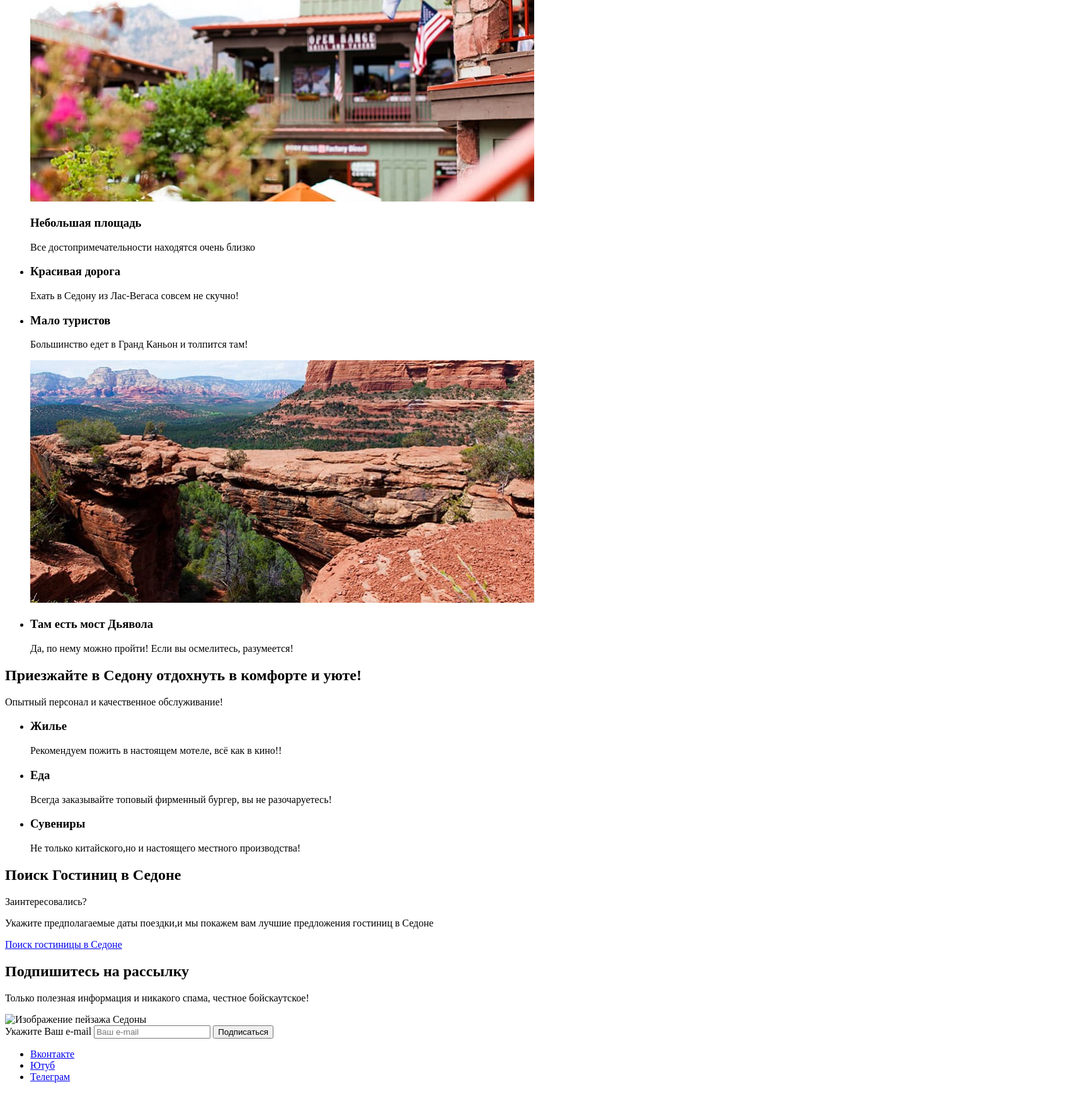
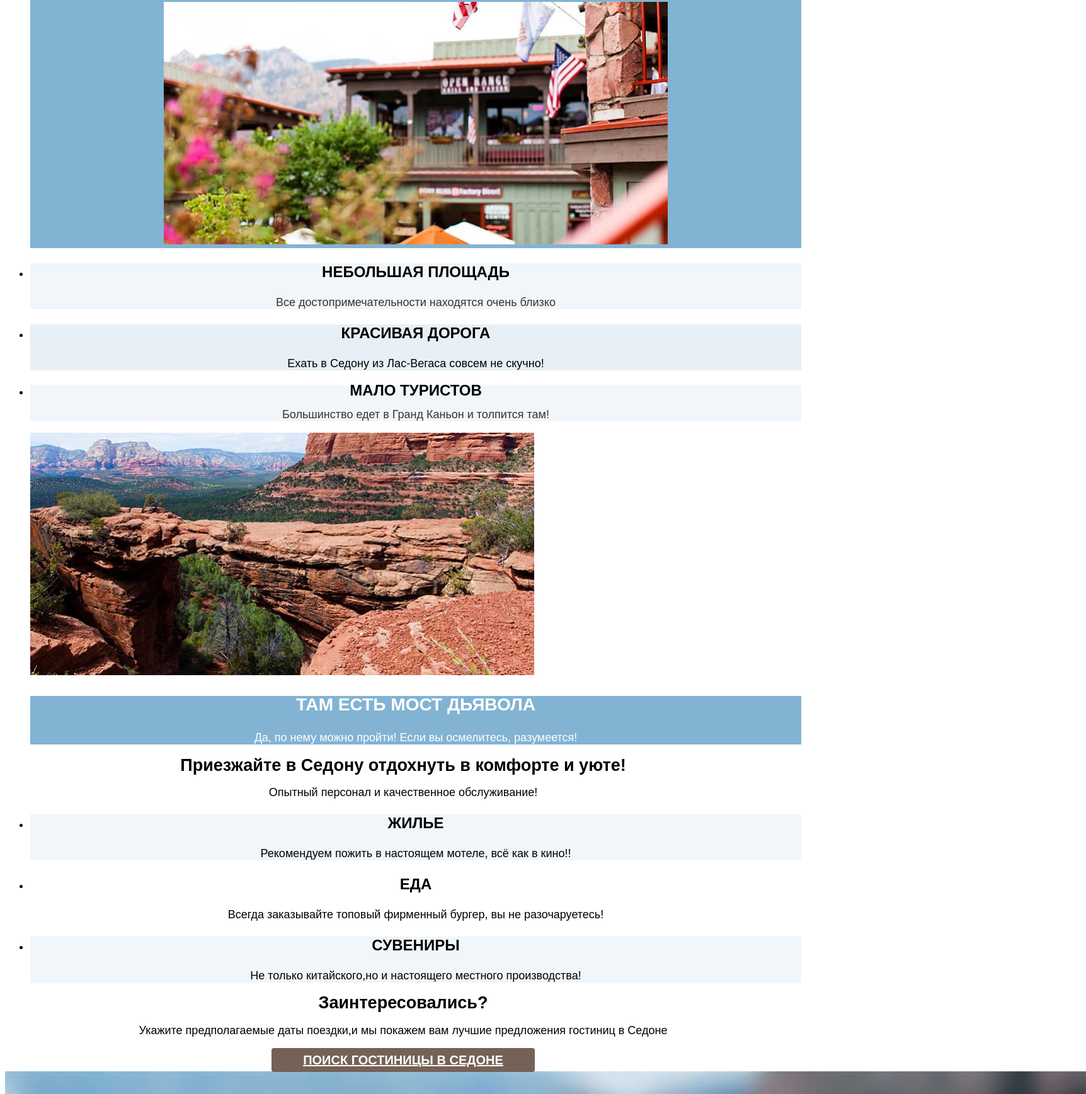
Before and after one commit to htmlacademy-htmlcss/2613569-sedona-2, a plain HTML site: page index.html in a window 1280 px wide. Shown: the part 1063-2800 px from the top of the page at 63% size, 1724 px wide, since content can reach past the window. Drawn offline with Linux system fonts and the light colour scheme; files that its build step writes are made by us from their sources; a web font is replaced by a local one.

Commit message:
базовая стилизация

```diff
--- a/index.html
+++ b/index.html
@@ -4,11 +4,14 @@
     <meta charset="utf-8">
     <meta name="viewport" content="width=device-width, initial-scale=1.0" />
     <title>HTML Academy Седона - Nataly Volkova</title>
+    <link rel="stylesheet" href="styles/styles.css">
 </head>
 
 <body>
     <header class="page-header">
+      <a class="header-logo" href="index.html">
         <img class="logo" src="images/logo.svg" alt="Логотип Седоны" width="138" height="64">
+      </a>
         <nav class="navigation">
             <ul class="navigation-list">
                 <li class="navigation-item">
@@ -44,63 +47,64 @@
     </header>
     <main class="main-index">
         <section class="main-page">
-            <h1 class="visually-hidden">Седона-небольшой город в Аризоне</h1>
+            <h1 class="visually-hidden"> Седона-небольшой город в Аризоне </h1>
             <img class="logo" src="images/hero.jpg" alt="Пейзаж Седоны с текстом Добро пожаловать
             в великолепную Седону " width="1200" height="485">
             <h2 class>Седона-небольшой городок в Аризоне,заслуживающий большего!</h2>
             <p> Рассмотрим причины,по которым Седона круче,чем Гранд-Каньон</p>
         </section>
         <section class="advantages">
-            <h2 class="visually-hidden">Преимущества</h2>
+            <h2 class="visually-hidden"> Преимущества </h2>
             <ul class="advantages-list">
-                <li class="advantages-item ">
-                    <h3 class="advantages-title">Настоящий городок</h3>
-                    <p class="advantages-description">Седона — не аттракцион для туристов, там течёт своя жизнь</p>
+                <li class="advantages-item-light">
+                    <h3 class="advantages-title-light">Настоящий городок</h3>
+                            <p class="advantages-description-light">Седона — не аттракцион для туристов, там течёт своя жизнь</p>
                             <img src="images/photo-1.jpg" alt="Фото одного из мест Седоны" width="800" height="385">
-                    <h3 class="advantages-title">Небольшая площадь</h3>
+                        </li>
+                            <li class="advantages-item-second">
+                                <h3 class="advantages-title-second">Небольшая площадь</h3>
                             <p class="advantages-description">Все достопримечательности находятся очень близко</p>
                         </li>
-                <li class="advantages-item ">
-                    <h3 class="advantages-title">Красивая дорога</h3>
-                    <p class="advantages-description">Ехать в Седону из Лас-Вегаса совсем не скучно!</p>
+                        <li class="advantages-item-third">
+                            <h3 class="advantages-title-third">Красивая дорога</h3>
+                            <p class="advantages-description-third">Ехать в Седону из Лас-Вегаса совсем не скучно!</p>
                         </li>
-                <li class="advantages-item ">
-                    <h3 class="advantages-title">Мало туристов</h3>
-                    <p class="advantages-description">Большинство едет в Гранд Каньон и толпится там!</p>
+                        <li class="advantages-item-fourth ">
+                            <h3 class="advantages-title-fourth">Мало туристов</h3>
+                            <p class="advantages-description-fourth">Большинство едет в Гранд Каньон и толпится там!</p>
                         </li>
                         <img src="images/photo-2.jpg" alt="Изображение моста Дьявола" width="800" height="385">
-                <li class="advantages-item ">
-                    <h3 class="advantages-title">Там есть мост Дьявола</h3>
-                    <p class="advantages-description">Да, по нему можно пройти! Если вы осмелитесь, разумеется!</p>
+                        <li class="advantages-item-fifth ">
+                            <h3 class="advantages-title-fifth">Там есть мост Дьявола</h3>
+                            <p class="advantages-description-fifth">Да, по нему можно пройти! Если вы осмелитесь, разумеется!</p>
                         </li>
                     </ul>
         </section>
         <section class="sedona-services">
-            <h2>Приезжайте в Седону отдохнуть в комфорте и уюте!</h2>
-            <p>Опытный персонал и качественное обслуживание!</p>
+            <h2 class="services-text">Приезжайте в Седону отдохнуть в комфорте и уюте!</h2>
+            <p class="services-description">Опытный персонал и качественное обслуживание!</p>
             <ul class="services-list">
-                <li class="services-item ">
+                <li class="services-item-first ">
                     <h3 class="services-title">Жилье</h3>
                     <p class="services-description">Рекомендуем пожить в настоящем мотеле,
                         всё как в кино!!</p>
                 </li>
-                <li class="services-item ">
+                <li class="services-item-second ">
                     <h3 class="services-title">Еда</h3>
                     <p class="services-description">Всегда заказывайте
                         топовый фирменный бургер, вы не разочаруетесь!</p>
                 </li>
-                <li class="services-item ">
+                <li class="services-item-third ">
                     <h3 class="services-title">Сувениры</h3>
                     <p class="services-description">Не только китайского,но и настоящего местного производства!</p>
                 </li>
             </ul>
         </section>
         <section class="search">
-            <h2 class="visually-hidden">Поиск Гостиниц в Седоне</h2>
-            <p class="search-title">Заинтересовались?</p>
+            <h2 class="visually-hidden">Заинтересовались?</h2>
             <p class="search-description">Укажите предполагаемые даты поездки,и мы покажем вам лучшие предложения
                 гостиниц в Седоне</p>
-            <a class="button button-all" href="#">Поиск гостиницы в Седоне</a>
+            <a class="button-all" href="#">Поиск гостиницы в Седоне</a>
         </section>
         <section class="subscribe">
             <h2 class="subscribe-title">Подпишитесь на рассылку</h2>
```
Lines whose indentation alone changed are shown as unchanged.
